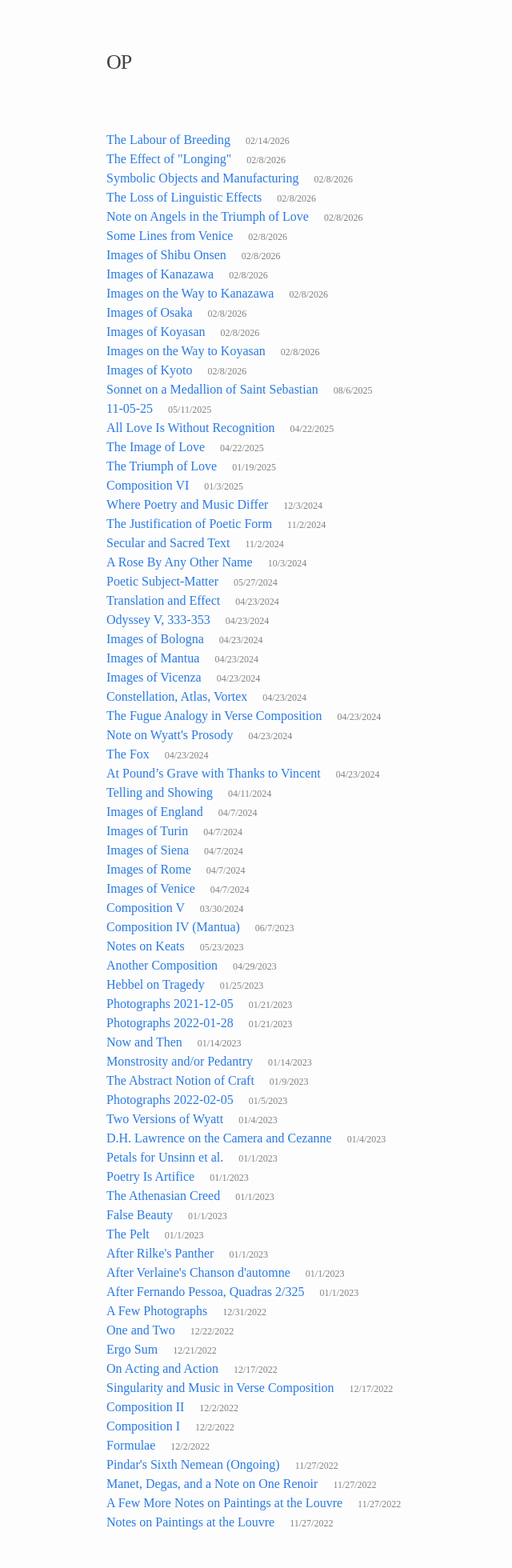
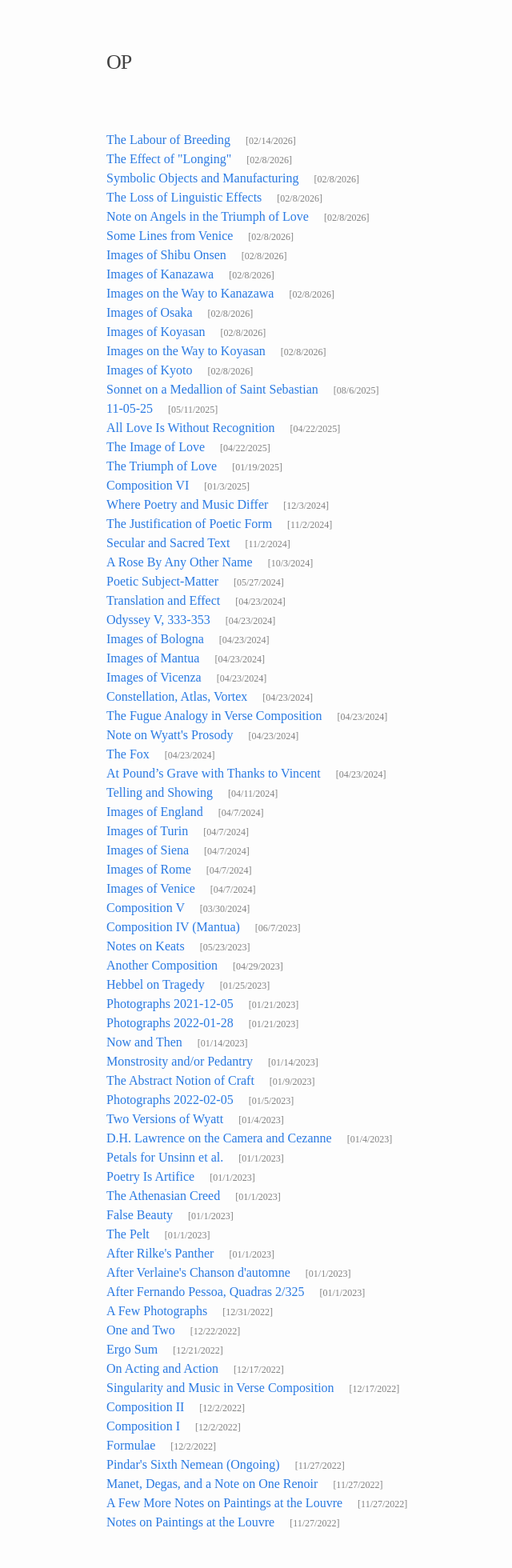
Before and after one commit to TheatrumMundi/TheatrumMundi, a Jekyll site: the page built from index.markdown, in a window 1280 px wide. Shown: the whole page at 80% size, without its empty margins (137-777 px from the left). Built offline with Jekyll 4.4.1, drawn with Linux system fonts in a browser that asks for light colours; some web fonts are replaced.

Commit message:
Add brackets around post dates on home page

```diff
--- a/_layouts/home.html
+++ b/_layouts/home.html
@@ -19,7 +19,7 @@ layout: default
           <a class="post-link" href="{{ post.url | relative_url }}">
           {{ post.title | escape }}
           </a>
-          <span class="post-meta">{{ post.date | date: date_format }}</span>
+          <span class="post-meta">[{{ post.date | date: date_format }}]</span>
         </span>
         {%- if site.show_excerpts -%}
         {{ post.excerpt }}
```
